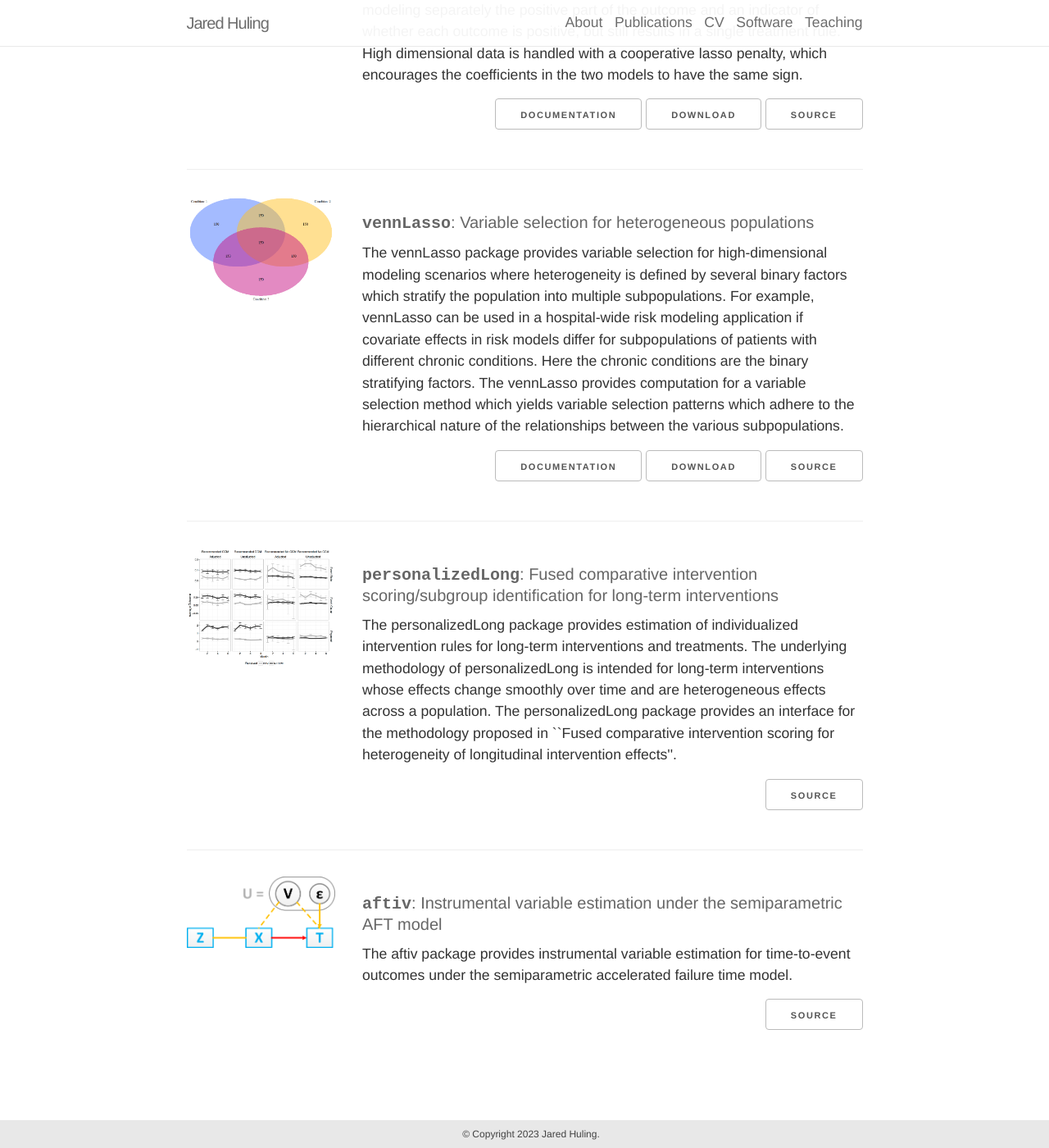
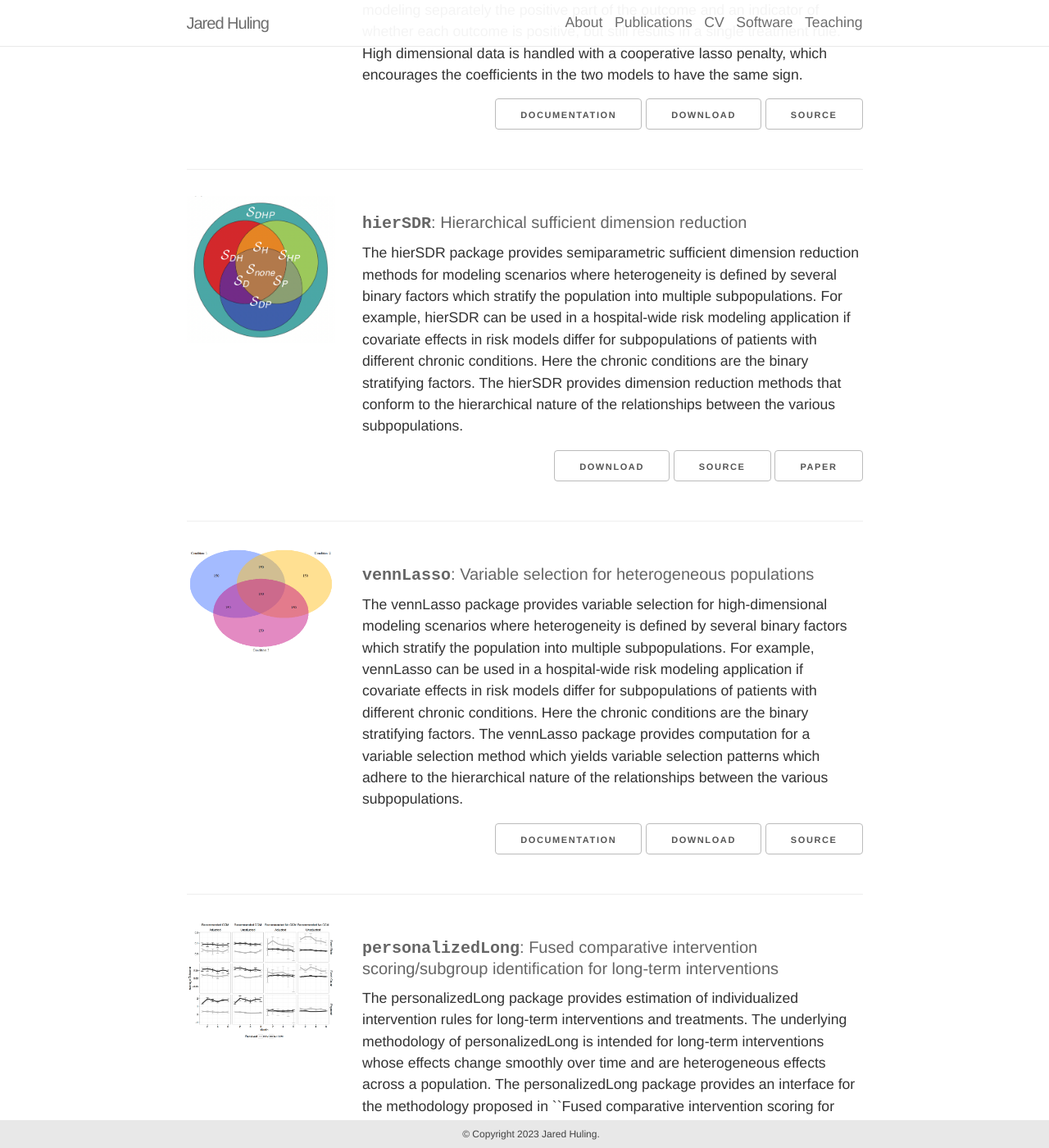
Before and after one commit to jaredhuling/jaredhuling.github.io, a Jekyll site: the page built from _pages/software.md, in a window 1280 px wide and 1400 px high, scrolled down 1304 px. Shown: the whole window at 82% size. Built offline with Jekyll 4.4.1, drawn with Linux system fonts in a browser that asks for light colours; nearby versions of some CDN libraries.

Commit message:
new software

```diff
--- a/_pages/software.md
+++ b/_pages/software.md
@@ -99,6 +99,43 @@ permalink: /software/
   </div>
 
 
+
+
+
+  <div class="docs-section">
+
+    <div class="row">
+
+      <div class="three columns">
+        <img src="/images/central_mean_subspaces.png" width="100%" alt="hdnom-icon" />
+      </div>
+
+      <div class="nine columns">
+
+        <h4><b style="font-family:monospace">hierSDR</b>: Hierarchical sufficient dimension reduction</h4>
+
+        <p>
+          The hierSDR package provides semiparametric sufficient dimension reduction methods for modeling scenarios where heterogeneity is defined by several binary factors which stratify the population into multiple subpopulations. For example, hierSDR can be used in a hospital-wide risk modeling application if covariate effects in risk models differ for subpopulations of patients with different chronic conditions. Here the chronic conditions are the binary stratifying factors. The hierSDR provides dimension reduction methods that conform to the hierarchical nature of the relationships between the various subpopulations.
+        </p>
+
+        <p align="right">
+          <a href="https://cran.r-project.org/package=hierSDR" class="button">Download</a>
+          <a href="https://github.com/jaredhuling/hierSDR" class="button">Source</a>
+          <a href="https://arxiv.org/abs/2212.12394" class="button">Paper</a>
+        </p>
+
+      </div>
+    </div>
+
+  </div>
+
+
+
+
+
+
+
+
 <div class="docs-section">
 
     <div class="row">
@@ -112,7 +149,7 @@ permalink: /software/
         <h4><b style="font-family:monospace">vennLasso</b>: Variable selection for heterogeneous populations</h4>
 
         <p>
-          The vennLasso package provides variable selection for high-dimensional modeling scenarios where heterogeneity is defined by several binary factors which stratify the population into multiple subpopulations. For example, vennLasso can be used in a hospital-wide risk modeling application if covariate effects in risk models differ for subpopulations of patients with different chronic conditions. Here the chronic conditions are the binary stratifying factors. The vennLasso provides computation for a variable selection method which yields variable selection patterns which adhere to the hierarchical nature of the relationships between the various subpopulations.
+          The vennLasso package provides variable selection for high-dimensional modeling scenarios where heterogeneity is defined by several binary factors which stratify the population into multiple subpopulations. For example, vennLasso can be used in a hospital-wide risk modeling application if covariate effects in risk models differ for subpopulations of patients with different chronic conditions. Here the chronic conditions are the binary stratifying factors. The vennLasso package provides computation for a variable selection method which yields variable selection patterns which adhere to the hierarchical nature of the relationships between the various subpopulations.
         </p>
 
         <p align="right">
```
Also changed, not shown: images/central_mean_subspaces.png (added), 1 other file.
